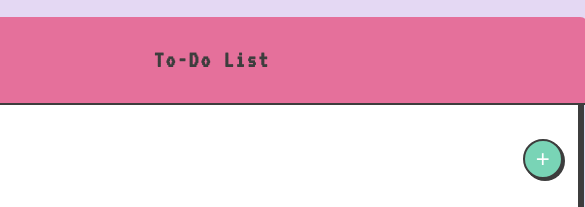
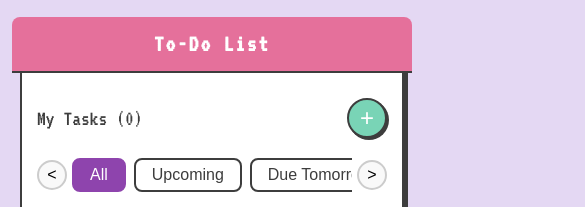
Before and after one commit to KhairunnisaIsma/todo-vintage, a React (Vite) app: page / in a window 390 px wide. Shown: the top 207 px of the page, 585 px wide, since content can reach past the window. Built offline with nearby package versions, Linux system fonts and the light colour scheme; no server answers.

Commit message:
fix(css): correct vertical centering issue on mobile layout

```diff
--- a/src/App.css
+++ b/src/App.css
@@ -25,7 +25,7 @@
 }
 
 /* ======================================================= */
-/* === PERBAIKAN KUNCI: CENTERING & SCALING LAYOUT === */
+/* === GAYA DASAR & LAYOUT DESKTOP === */
 /* ======================================================= */
 html {
   height: 100%;
@@ -37,19 +37,19 @@ body {
   margin: 0;
   box-sizing: border-box;
 
-  /* Membuat body menjadi flex container untuk centering */
+  /* HANYA UNTUK DESKTOP: Membuat body menjadi flex container untuk centering */
   min-height: 100%;
   display: flex;
   justify-content: center; /* Center horizontal */
   align-items: center; /* Center vertikal */
 }
 
-/* --- KONTAINER APLIKASI UTAMA --- */
+/* --- Tampilan Default (Desktop) --- */
 .todo-app-container {
   position: relative;
   width: 100%;
-  max-width: 650px; /* LEBIH LEBAR di desktop */
-  margin: 20px; /* Memberi jarak jika konten lebih tinggi dari layar */
+  max-width: 650px;
+  margin: 20px;
   background: var(--container-color);
   padding: 25px;
   border-radius: var(--border-radius);
@@ -63,16 +63,9 @@ body {
   border-top-left-radius: 8px; border-top-right-radius: 8px;
   border-bottom: var(--border-style);
 }
-.app-header h1 { font-size: 32px; letter-spacing: 2px; }
-
-.view-header {
-  display: flex;
-  justify-content: space-between;
-  align-items: center;
-  margin-bottom: 20px;
-  gap: 15px;
-}
-.view-title { font-size: 28px; }
+.app-header h1 { font-size: 32px; letter-spacing: 2px; margin: 0; color: white; }
+.view-header { display: flex; justify-content: space-between; align-items: center; margin-bottom: 20px; gap: 15px; }
+.view-title { font-size: 28px; font-weight: normal; margin: 0; }
 .fab {
   width: 45px; height: 45px;
   background-color: var(--fab-color);
@@ -88,13 +81,12 @@ body {
 }
 .fab:hover { transform: scale(1.1); }
 
-/* --- Tampilan Filter Desktop --- */
 .filter-container { display: contents; }
 .scroll-btn { display: none; }
 .filter-controls {
   display: grid;
   grid-template-columns: repeat(6, 1fr);
-  gap: 12px; /* Jarak lebih besar */
+  gap: 12px;
   margin-bottom: 25px;
 }
 .filter-btn {
@@ -143,16 +135,17 @@ body {
 /* === MEDIA QUERY UNTUK TABLET & SMARTPHONE (< 768px) === */
 /* ======================================================== */
 @media (max-width: 768px) {
+  /* PERBAIKAN KUNCI: Mengembalikan perilaku 'body' ke normal di mobile */
   body {
-    /* Di mobile, konten mulai dari atas, tidak di tengah vertikal */
-    align-items: flex-start;
-    padding: 20px; /* Padding untuk memberi jarak kanan-kiri */
+    display: block; /* Matikan flexbox di body agar konten tidak lagi di tengah vertikal */
+    align-items: initial; /* Reset properti align-items */
+    padding: 20px;
   }
 
   .todo-app-container {
     padding: 20px 15px;
-    margin: 0; /* Hapus margin di mobile */
-    max-width: 100%; /* Biarkan kontainer memenuhi lebar yang diberi padding body */
+    margin: 0;
+    max-width: 100%;
   }
 
   .app-header h1 { font-size: 24px; }
@@ -171,7 +164,7 @@ body {
     display: flex;
     align-items: center;
     justify-content: center;
-    position: relative; /* Kembali ke relative agar tidak overlap */
+    position: relative;
     z-index: 2;
     flex-shrink: 0;
     width: 30px; height: 30px;
```
